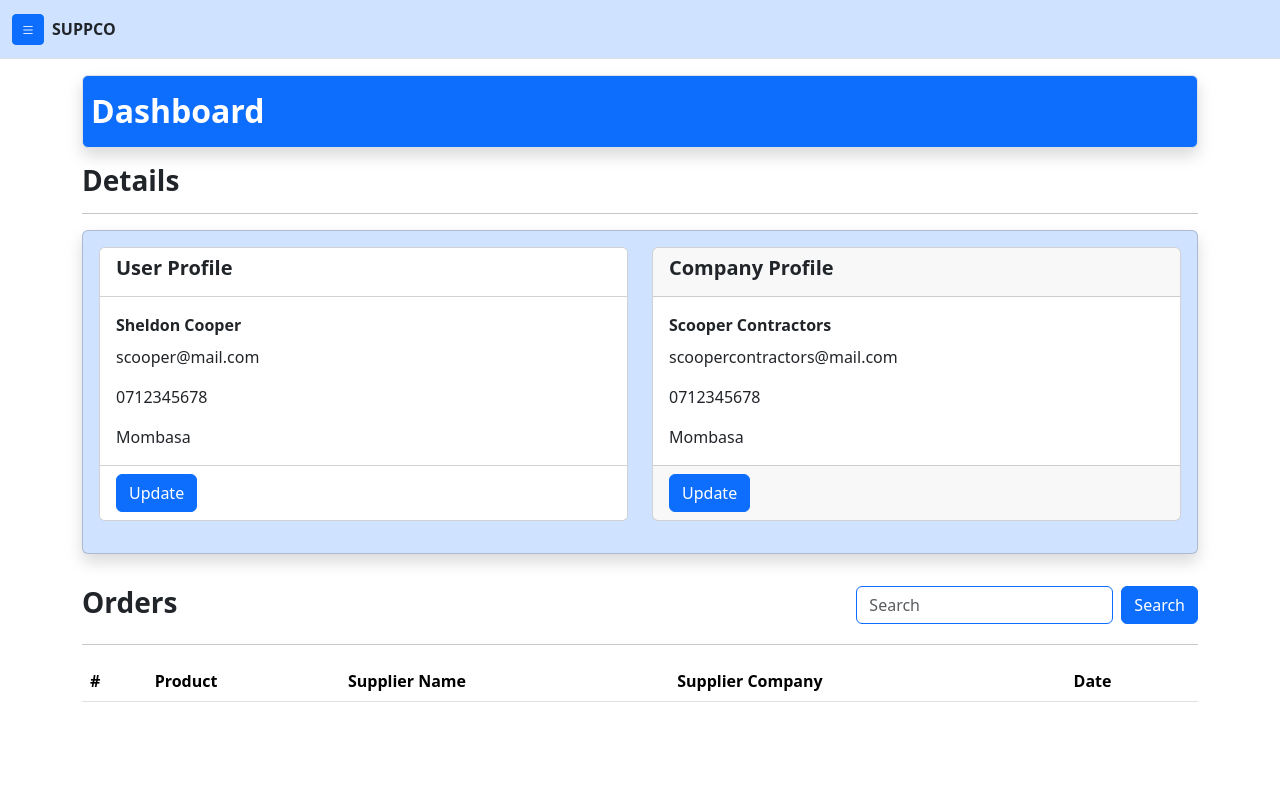
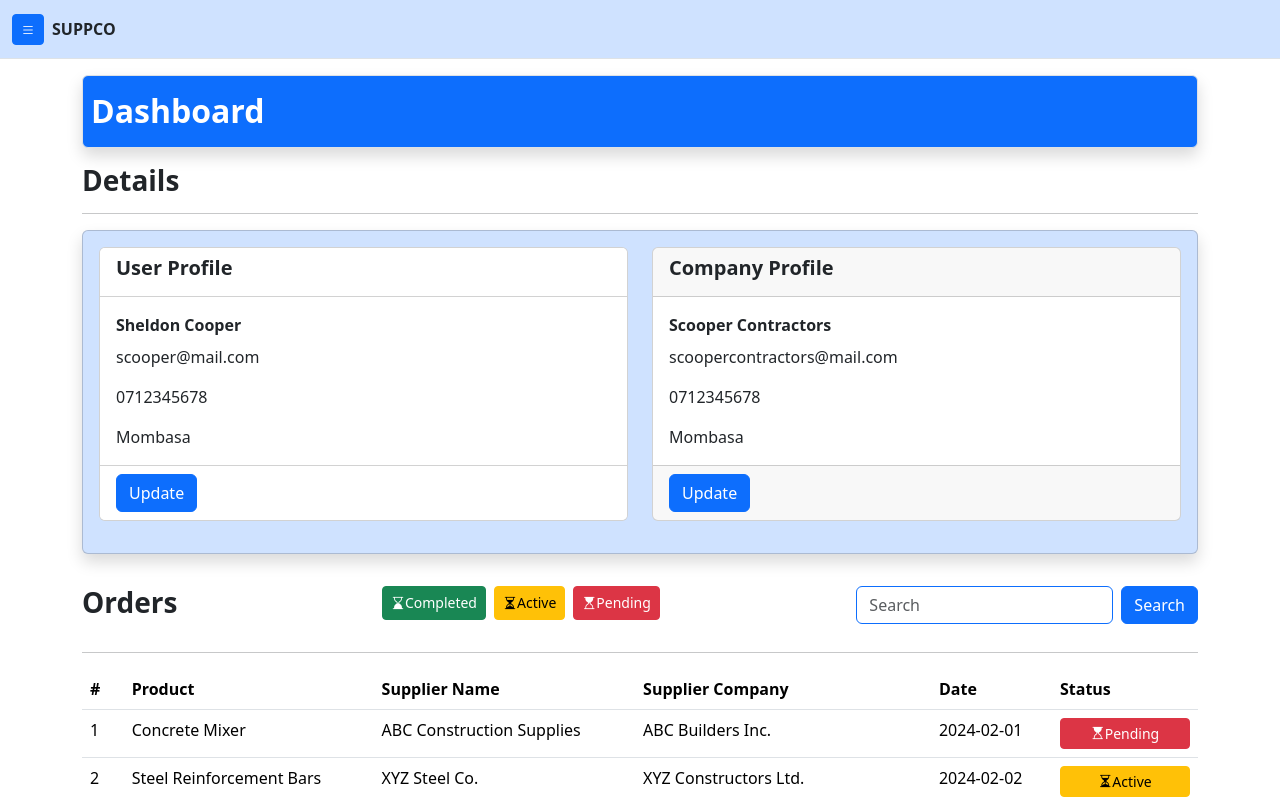
Before and after one commit to dalienst/suppco-contractor, a React (Create React App) app: page /dashboard in a window 1280 px wide. Shown: the top 800 px of the page. Built offline with nearby package versions, Linux system fonts and the light colour scheme.

Commit message:
add dummy data

```diff
--- /dev/null
+++ b/src/data/OrdersData.jsx
@@ -0,0 +1,332 @@
+const dummyConstructionData = [
+  {
+    id: 1,
+    product: "Concrete Mixer",
+    supplierName: "ABC Construction Supplies",
+    supplierCompany: "ABC Builders Inc.",
+    date: "2024-02-01",
+    status: "Pending",
+  },
+  {
+    id: 2,
+    product: "Steel Reinforcement Bars",
+    supplierName: "XYZ Steel Co.",
+    supplierCompany: "XYZ Constructors Ltd.",
+    date: "2024-02-02",
+    status: "Active",
+  },
+  {
+    id: 3,
+    product: "Bricks",
+    supplierName: "123 Brickyard",
+    supplierCompany: "123 Builders Corp.",
+    date: "2024-02-03",
+    status: "Completed",
+  },
+  {
+    id: 4,
+    product: "Cement Bags",
+    supplierName: "Cement Warehouse Ltd.",
+    supplierCompany: "Cement Distributors Inc.",
+    date: "2024-02-04",
+    status: "Pending",
+  },
+  {
+    id: 5,
+    product: "Wooden Planks",
+    supplierName: "Timber Co-op",
+    supplierCompany: "Timber Builders Group",
+    date: "2024-02-05",
+    status: "Active",
+  },
+  {
+    id: 6,
+    product: "Construction Nails",
+    supplierName: "FastenMaster Supplies",
+    supplierCompany: "FastenMaster Inc.",
+    date: "2024-02-06",
+    status: "Completed",
+  },
+  {
+    id: 7,
+    product: "Paint Buckets",
+    supplierName: "ColorCraft Paints",
+    supplierCompany: "ColorCraft Industries",
+    date: "2024-02-07",
+    status: "Pending",
+  },
+  {
+    id: 8,
+    product: "Electrical Wiring",
+    supplierName: "PowerCable Solutions",
+    supplierCompany: "PowerCable Inc.",
+    date: "2024-02-08",
+    status: "Active",
+  },
+  {
+    id: 9,
+    product: "Safety Helmets",
+    supplierName: "SafeGear Industries",
+    supplierCompany: "SafeGear Corp.",
+    date: "2024-02-09",
+    status: "Completed",
+  },
+  {
+    id: 10,
+    product: "Concrete Blocks",
+    supplierName: "SolidBlock Manufacturing",
+    supplierCompany: "SolidBlock Co.",
+    date: "2024-02-10",
+    status: "Pending",
+  },
+  {
+    id: 11,
+    product: "Concrete Forms",
+    supplierName: "FormMaster Supplies",
+    supplierCompany: "FormMaster Inc.",
+    date: "2024-02-11",
+    status: "Active",
+  },
+  {
+    id: 12,
+    product: "Power Drills",
+    supplierName: "DrillTech Tools",
+    supplierCompany: "DrillTech Solutions",
+    date: "2024-02-12",
+    status: "Pending",
+  },
+  {
+    id: 13,
+    product: "Scaffolding",
+    supplierName: "SkyHigh Scaffolds",
+    supplierCompany: "SkyHigh Construction Services",
+    date: "2024-02-13",
+    status: "Completed",
+  },
+  {
+    id: 14,
+    product: "Insulation Material",
+    supplierName: "ThermalGuard Insulation",
+    supplierCompany: "ThermalGuard Co.",
+    date: "2024-02-14",
+    status: "Active",
+  },
+  {
+    id: 15,
+    product: "Concrete Vibrators",
+    supplierName: "VibeMaster Tools",
+    supplierCompany: "VibeMaster Inc.",
+    date: "2024-02-15",
+    status: "Pending",
+  },
+  {
+    id: 16,
+    product: "Construction Gloves",
+    supplierName: "SafeHands Supplies",
+    supplierCompany: "SafeHands Inc.",
+    date: "2024-02-16",
+    status: "Completed",
+  },
+  {
+    id: 17,
+    product: "Lumber",
+    supplierName: "GreenWood Timber",
+    supplierCompany: "GreenWood Builders",
+    date: "2024-02-17",
+    status: "Active",
+  },
+  {
+    id: 18,
+    product: "Drywall Sheets",
+    supplierName: "DryZone Products",
+    supplierCompany: "DryZone Co.",
+    date: "2024-02-18",
+    status: "Pending",
+  },
+  {
+    id: 19,
+    product: "Paint Rollers",
+    supplierName: "ColorRoll Paints",
+    supplierCompany: "ColorRoll Industries",
+    date: "2024-02-19",
+    status: "Completed",
+  },
+  {
+    id: 20,
+    product: "Heavy-Duty Tarps",
+    supplierName: "TarpTech Solutions",
+    supplierCompany: "TarpTech Inc.",
+    date: "2024-02-20",
+    status: "Active",
+  },
+  {
+    id: 21,
+    product: "Concrete Screws",
+    supplierName: "FastenTech Supplies",
+    supplierCompany: "FastenTech Inc.",
+    date: "2024-03-01",
+    status: "Pending",
+  },
+  {
+    id: 22,
+    product: "Plywood Sheets",
+    supplierName: "PlyCraft Timber",
+    supplierCompany: "PlyCraft Co.",
+    date: "2024-03-02",
+    status: "Active",
+  },
+  {
+    id: 23,
+    product: "Plumbing Pipes",
+    supplierName: "PipeMaster Plumbing",
+    supplierCompany: "PipeMaster Inc.",
+    date: "2024-03-03",
+    status: "Completed",
+  },
+  {
+    id: 24,
+    product: "Angle Grinders",
+    supplierName: "GrindTech Tools",
+    supplierCompany: "GrindTech Solutions",
+    date: "2024-03-04",
+    status: "Pending",
+  },
+  {
+    id: 25,
+    product: "Roofing Nails",
+    supplierName: "NailCraft Fasteners",
+    supplierCompany: "NailCraft Inc.",
+    date: "2024-03-05",
+    status: "Active",
+  },
+  {
+    id: 26,
+    product: "Safety Goggles",
+    supplierName: "VisionGuard Safety",
+    supplierCompany: "VisionGuard Inc.",
+    date: "2024-03-06",
+    status: "Completed",
+  },
+  {
+    id: 27,
+    product: "Paint Brushes",
+    supplierName: "BrushCraft Paints",
+    supplierCompany: "BrushCraft Industries",
+    date: "2024-03-07",
+    status: "Pending",
+  },
+  {
+    id: 28,
+    product: "Construction Tape",
+    supplierName: "TapeMaster Supplies",
+    supplierCompany: "TapeMaster Inc.",
+    date: "2024-03-08",
+    status: "Active",
+  },
+  {
+    id: 29,
+    product: "Concrete Sealer",
+    supplierName: "SealTech Products",
+    supplierCompany: "SealTech Inc.",
+    date: "2024-03-09",
+    status: "Completed",
+  },
+  {
+    id: 30,
+    product: "Metal Studs",
+    supplierName: "MetalCraft Industries",
+    supplierCompany: "MetalCraft Co.",
+    date: "2024-03-10",
+    status: "Pending",
+  },
+  {
+    id: 31,
+    product: "PVC Pipes",
+    supplierName: "PipePlastic Solutions",
+    supplierCompany: "PipePlastic Inc.",
+    date: "2024-04-01",
+    status: "Active",
+  },
+  {
+    id: 32,
+    product: "Concrete Stain",
+    supplierName: "StainCraft Products",
+    supplierCompany: "StainCraft Inc.",
+    date: "2024-04-02",
+    status: "Pending",
+  },
+  {
+    id: 33,
+    product: "Landscape Timbers",
+    supplierName: "TimberLand Supplies",
+    supplierCompany: "TimberLand Co.",
+    date: "2024-04-03",
+    status: "Completed",
+  },
+  {
+    id: 34,
+    product: "Drywall Screws",
+    supplierName: "ScrewMaster Fasteners",
+    supplierCompany: "ScrewMaster Inc.",
+    date: "2024-04-04",
+    status: "Active",
+  },
+  {
+    id: 35,
+    product: "Power Saws",
+    supplierName: "SawTech Tools",
+    supplierCompany: "SawTech Solutions",
+    date: "2024-04-05",
+    status: "Pending",
+  },
+  {
+    id: 36,
+    product: "Caulking Guns",
+    supplierName: "CaulkCraft Supplies",
+    supplierCompany: "CaulkCraft Inc.",
+    date: "2024-04-06",
+    status: "Completed",
+  },
+  {
+    id: 37,
+    product: "Insulation Foam",
+    supplierName: "FoamGuard Insulation",
+    supplierCompany: "FoamGuard Co.",
+    date: "2024-04-07",
+    status: "Active",
+  },
+  {
+    id: 38,
+    product: "Construction Adhesive",
+    supplierName: "AdhesiveTech Products",
+    supplierCompany: "AdhesiveTech Inc.",
+    date: "2024-04-08",
+    status: "Pending",
+  },
+  {
+    id: 39,
+    product: "Drywall Joint Compound",
+    supplierName: "JointCraft Solutions",
+    supplierCompany: "JointCraft Inc.",
+    date: "2024-04-09",
+    status: "Completed",
+  },
+  {
+    id: 40,
+    product: "Metal Roofing Panels",
+    supplierName: "MetalRoofing Supplies",
+    supplierCompany: "MetalRoofing Inc.",
+    date: "2024-04-10",
+    status: "Active",
+  },
+  {
+    id: 50,
+    product: "Roofing Shingles",
+    supplierName: "Roofing Solutions Ltd.",
+    supplierCompany: "Roofing Experts Inc.",
+    date: "2024-02-29",
+    status: "Completed",
+  },
+];
+
+export { dummyConstructionData };
--- a/src/pages/Dashboard.jsx
+++ b/src/pages/Dashboard.jsx
@@ -1,6 +1,7 @@
 import React from "react";
 import PageBanner from "../components/pages/PageBanner";
 import { Link } from "react-router-dom";
+import { dummyConstructionData } from "../data/OrdersData";
 
 function Dashboard() {
   return (
@@ -56,10 +57,26 @@ function Dashboard() {
 
         <section className="mb-3 py-3">
           <div className="d-flex flex-md-row flex-column justify-content-between">
-            <div>
+            <div className="mb-2">
               <h3 className="fw-bold me-2">Orders</h3>
             </div>
-            <div>
+
+            {/* creating filters for the table */}
+            <div className="mb-3 d-flex">
+              <button className="btn mx-1 btn-sm btn-success">
+                <i className="bi bi-hourglass-bottom fst-normal">Completed</i>
+              </button>
+              <button className="btn mx-1 btn-sm btn-warning">
+                <i className="bi bi-hourglass-split fst-normal">Active</i>
+              </button>
+              <button className="btn mx-1 btn-sm btn-danger">
+                <i className="bi bi-hourglass-top fst-normal">Pending</i>
+              </button>
+            </div>
+            {/* end */}
+
+            {/* Search function */}
+            <div className="mb-2">
               <form role="search" className="d-flex">
                 <input
                   type="search"
@@ -83,8 +100,47 @@ function Dashboard() {
                   <th>Supplier Name</th>
                   <th>Supplier Company</th>
                   <th>Date</th>
+                  <th>Status</th>
                 </tr>
               </thead>
+              <tbody>
+                {dummyConstructionData.map((item) => (
+                  <>
+                    <tr key={item.id}>
+                      <td>{item.id}</td>
+                      <td>{item.product}</td>
+                      <td>{item.supplierName}</td>
+                      <td>{item.supplierCompany}</td>
+                      <td>{item.date}</td>
+                      <td>
+                        {item.status === "Pending" ? (
+                          <>
+                            <button className="btn btn-sm btn-danger w-100">
+                              <i className="bi bi-hourglass-top fst-normal">
+                                Pending
+                              </i>
+                            </button>
+                          </>
+                        ) : item.status === "Active" ? (
+                          <>
+                            <button className="btn btn-sm btn-warning w-100">
+                              <i className="bi bi-hourglass-split fst-normal">
+                                Active
+                              </i>
+                            </button>
+                          </>
+                        ) : (
+                          <button className="btn btn-sm btn-success w-100">
+                            <i className="bi bi-hourglass-bottom fst-normal">
+                              Completed
+                            </i>
+                          </button>
+                        )}
+                      </td>
+                    </tr>
+                  </>
+                ))}
+              </tbody>
             </table>
           </div>
         </section>
```
